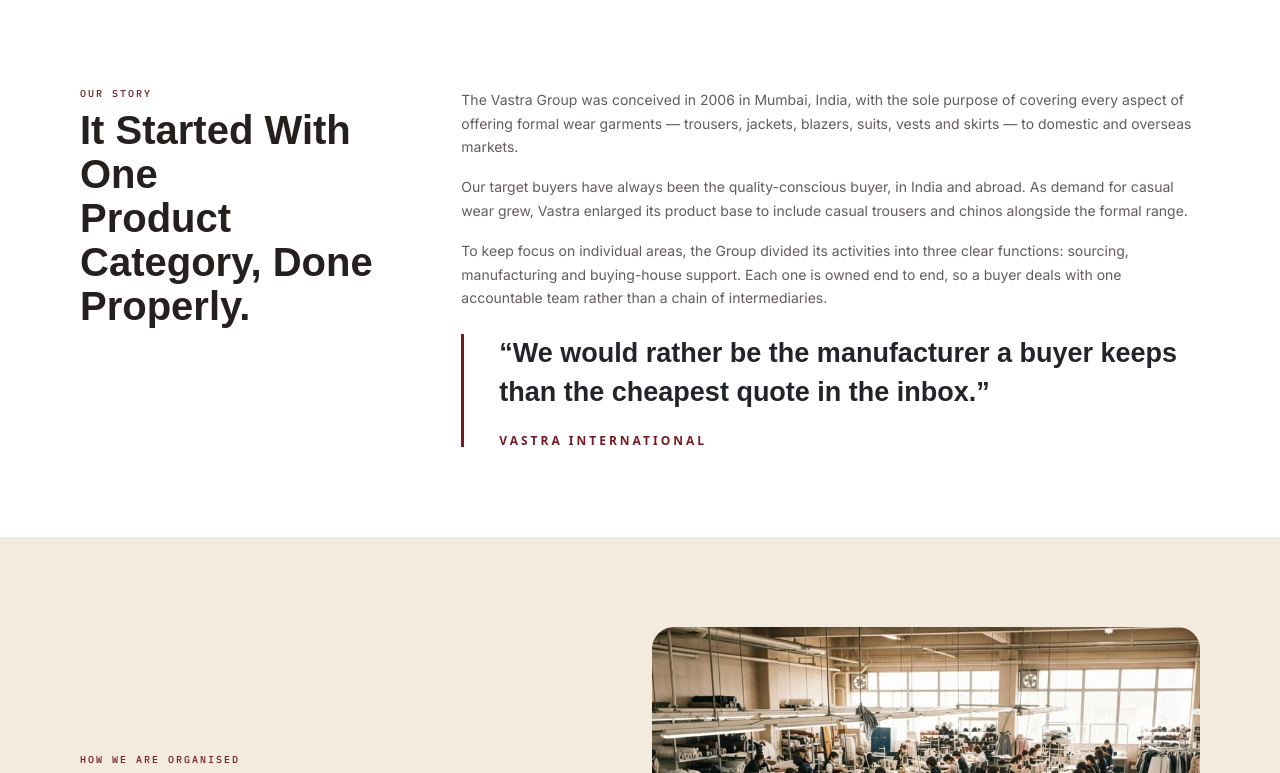
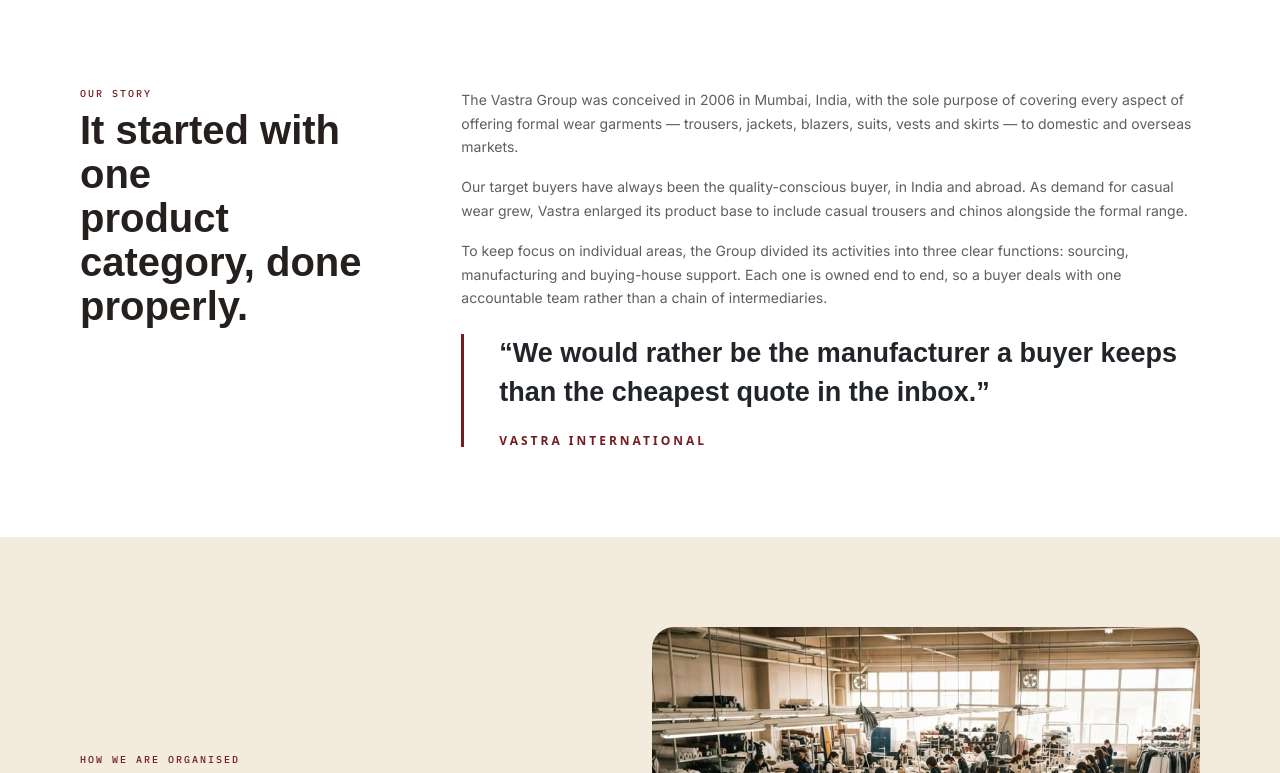
Before and after one commit to nikeshd-ai/vastra-international, a React (Vite) app: page /about in a window 1280 px wide. Shown: the part 1207-1980 px from the top of the page. Built offline with nearby package versions, Linux system fonts and the light colour scheme; a web font is replaced by a local one.

Commit message:
transition time

```diff
--- a/src/index.css
+++ b/src/index.css
@@ -319,7 +319,7 @@
   color: var(--heading-color);
   line-height: 1.1;
   font-weight: 700;
-  text-transform: capitalize;
+  /* text-transform: capitalize; */
 }
 
 @media screen and (max-width:991px) {
```
